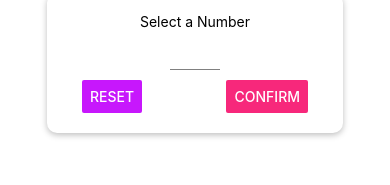
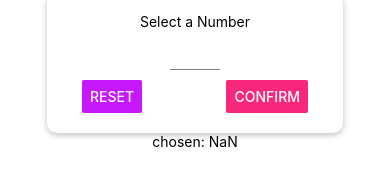
Before and after one commit to gerrymcdonnell/rntut-numberguessapp, a React Native app: screen / in a window 390 px wide. Both pictures are taken after a click on the button "CONFIRM". Shown: the part 151-336 px from the top of the page. Built offline with nearby package versions, Linux system fonts and the light colour scheme.

Commit message:
displayed entered number below

```diff
--- a/screens/StartGameScreen.js
+++ b/screens/StartGameScreen.js
@@ -39,6 +39,12 @@ const StartGameScreen=props=>{
         setConfirmed(true);
         setSelectedNumber(chosenNumber);
         setEnteredValue('');
+    };
+
+    let confirmedOutput;
+
+    if(confirmed){
+        confirmedOutput=<Text>chosen: {selectedNumber}</Text>;
     }
 
     return(
@@ -68,6 +74,7 @@ const StartGameScreen=props=>{
                     </View>
 
             </Card>
+            {confirmedOutput}
         </View>
         </TouchableWithoutFeedback>
     )
```
